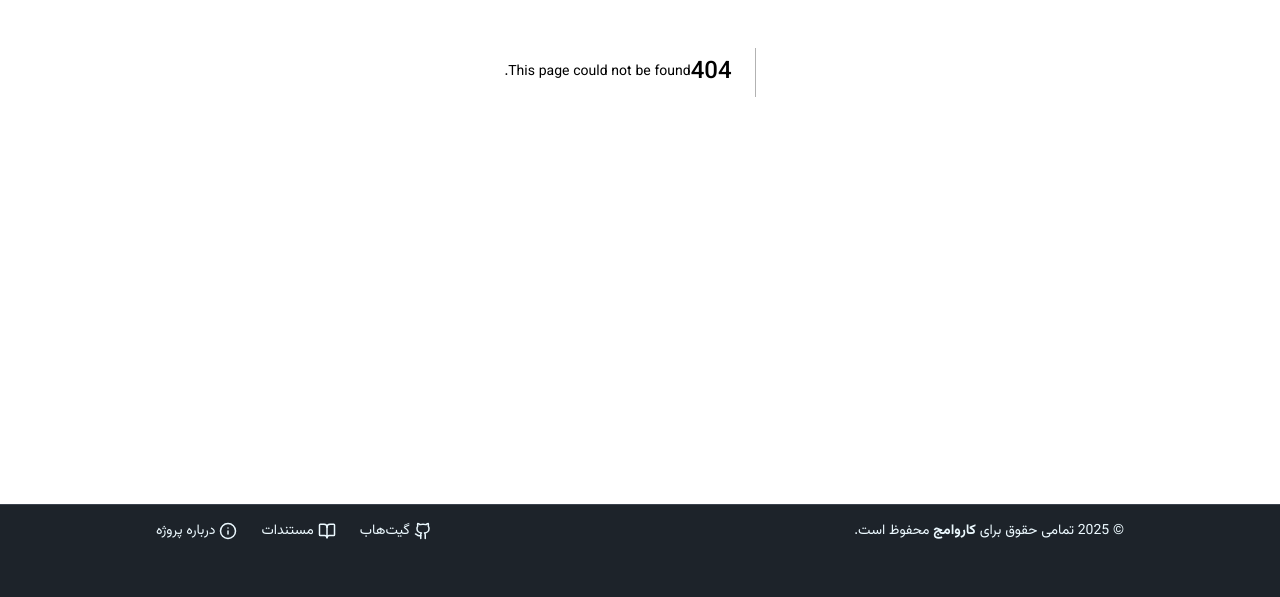
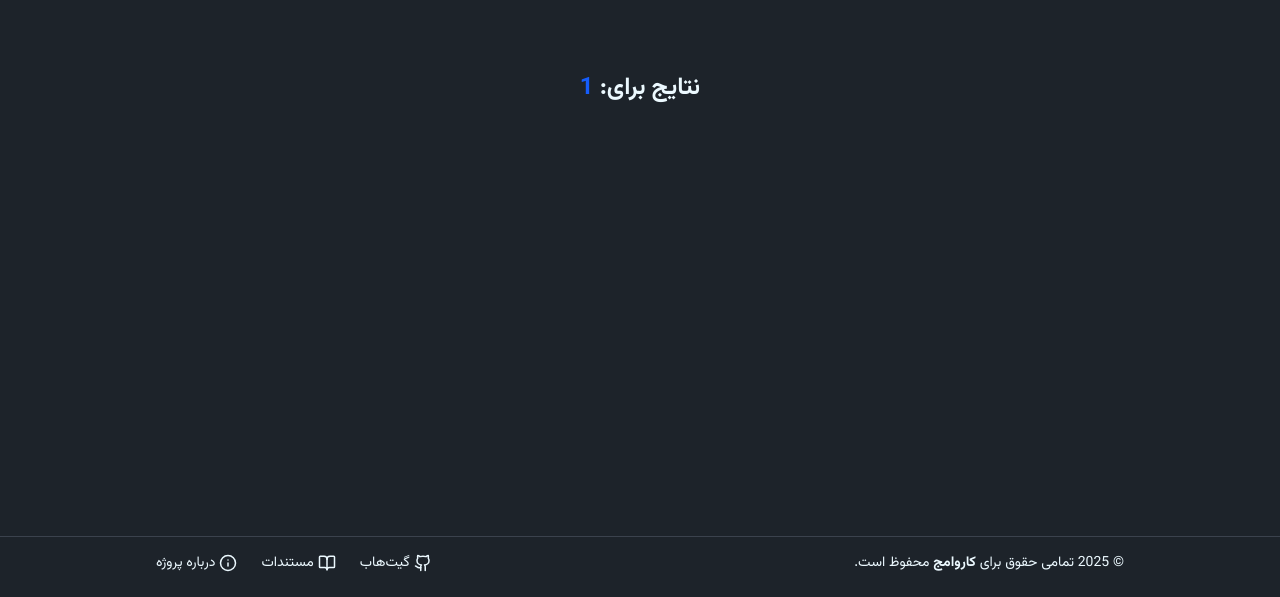
Before and after one commit to TohidEq/uni-kar-vamej, a Next.js app: page /search/1 in a window 1280 px wide. Before the commit this address had no page. Shown: the part 328-925 px from the top of the page. Before the commit the page ends 893 px from the top, so only its background shows below. Built offline with nearby package versions, Linux system fonts and the light colour scheme.

Commit message:
Seach: Query String to Clean URL

```diff
--- a/src/app/layout.tsx
+++ b/src/app/layout.tsx
@@ -2,7 +2,6 @@ import type { Metadata } from "next";
 import "@/styles/globals.scss";
 import ThemeInitializer from "@/components/ThemeInitializer";
 import Footer from "@/components/Footer";
-import { Suspense } from "react";
 
 export const metadata: Metadata = {
   title: "کاروامج",
@@ -19,9 +18,7 @@ export default function RootLayout({
       <body className={`antialiased flex flex-col min-h-screen`}>
         <ThemeInitializer />
         {/* محتوا + رشددهنده برای گرفتن فضای خالی */}
-        <main className="flex-1">
-          <Suspense>{children}</Suspense>
-        </main>
+        <main className="flex-1">{children}</main>
 
         <Footer />
       </body>
--- a/src/app/page.tsx
+++ b/src/app/page.tsx
@@ -15,17 +15,22 @@ export default function Home() {
       setHasFavorites(true);
     }
   }, []);
-
+  // TODO: font fix for main title and Shoaar and other...
   return (
     <div className="main min-h-screen flex flex-col">
       <Navbar enableFavoriteLink={true} />
 
       {/* محتوای اصلی در یک‌سوم بالای صفحه */}
       <div
-        className="flex flex-col items-center justify-start flex-grow px-4 text-center pt-[8vh] md:pt-[10vh]"
+        className="flex flex-col items-center justify-start flex-grow px-4 text-center pt-[10vh] md:pt-[20vh]"
         dir="rtl"
       >
         <div className="w-full max-w-md">
+          {/* شعار سایت */}
+          <p className="text-sm md:text-base mb-2 font-medium">
+            با چند کلمه، فرصت‌هاتو پیدا کن!
+          </p>
+
           <h2 className="text-lg sm:text-xl md:text-2xl lg:text-3xl font-semibold mb-4">
             چه شغل یا پروژه‌ای تو ذهنته؟
           </h2>
@@ -33,10 +38,10 @@ export default function Home() {
           <SearchInput />
 
           {!hasFavorites && (
-            <div className="mt-4 text-sm flex items-center gap-1  justify-center">
+            <div className="mt-4 text-sm flex items-center gap-1 justify-center">
               <Link
                 href="/favorites"
-                className="flex items-center gap-1 border-b border-gray-400 pb-[1px] group"
+                className="flex items-center gap-1 border-b border-blue-600/40 pb-[1px] group custom-link-underline"
               >
                 <Heart
                   className="w-4 h-4 text-red-500 animate-pulse transition-all duration-300 group-hover:scale-110 group-hover:animate-[pulse_2s_infinite]"
--- /dev/null
+++ b/src/app/search/[keyword]/page.tsx
@@ -0,0 +1,23 @@
+"use client";
+
+import { useParams } from "next/navigation";
+
+export default function SearchKeywordPage() {
+  const params = useParams();
+  const keyword = params.keyword || ":)";
+
+  return (
+    <div
+      className="min-h-screen flex items-center justify-center text-center"
+      dir="rtl"
+    >
+      {keyword ? (
+        <h1 className="text-2xl font-bold">
+          نتایج برای: <span className="text-blue-600">{keyword}</span>
+        </h1>
+      ) : (
+        <h1 className="text-xl text-gray-500">هیچ عبارتی وارد نشده!</h1>
+      )}
+    </div>
+  );
+}
--- /dev/null
+++ b/src/app/search/layout.tsx
@@ -0,0 +1,36 @@
+"use client";
+
+import React, { Suspense } from "react";
+import { Loader2 } from "lucide-react";
+
+export default function SearchLayout({
+  children,
+}: {
+  children: React.ReactNode;
+}) {
+  return (
+    <div style={{ padding: "1rem" }}>
+      <Suspense
+        fallback={
+          <div
+            style={{
+              display: "flex",
+              justifyContent: "center",
+              alignItems: "center",
+              height: "50vh",
+            }}
+          >
+            <Loader2
+              size={48}
+              className="animate-spin"
+              strokeWidth={2}
+              color="#4F46E5"
+            />
+          </div>
+        }
+      >
+        {children}
+      </Suspense>
+    </div>
+  );
+}
--- a/src/app/search/page.tsx
+++ b/src/app/search/page.tsx
@@ -1,23 +1,10 @@
-"use client";
-
-import { useSearchParams } from "next/navigation";
-
 export default function SearchPage() {
-  const searchParams = useSearchParams();
-  const query = searchParams.get("q");
-
   return (
     <div
       className="min-h-screen flex items-center justify-center text-center"
       dir="rtl"
     >
-      {query ? (
-        <h1 className="text-2xl font-bold">
-          نتایج برای: <span className="text-blue-600">{query}</span>
-        </h1>
-      ) : (
-        <h1 className="text-xl text-gray-500">هیچ عبارتی وارد نشده!</h1>
-      )}
+      <h1 className="text-xl text-gray-500">هیچ عبارتی وارد نشده!</h1>
     </div>
   );
 }
--- a/src/components/SearchInput.tsx
+++ b/src/components/SearchInput.tsx
@@ -10,7 +10,9 @@ export default function SearchInput() {
   const handleSearch = () => {
     const trimmed = query.trim();
     if (!trimmed) return;
-    router.push(`/search?q=${encodeURIComponent(trimmed)}`);
+    // جایگزین کردن فاصله با + برای URL
+    const formattedQuery = encodeURIComponent(trimmed.replace(/\s+/g, '+'));
+    router.push(`/search/${formattedQuery}`);
   };
 
   const handleKeyDown = (e: React.KeyboardEvent<HTMLInputElement>) => {
--- a/src/styles/globals.scss
+++ b/src/styles/globals.scss
@@ -9,13 +9,14 @@
       "Courier New", monospace;
     --color-red-500: oklch(63.7% 0.237 25.331);
     --color-blue-600: oklch(54.6% 0.245 262.881);
-    --color-gray-400: oklch(70.7% 0.022 261.325);
     --color-gray-500: oklch(55.1% 0.027 264.364);
     --color-black: #000;
     --spacing: 0.25rem;
     --container-md: 28rem;
     --text-sm: 0.875rem;
     --text-sm--line-height: calc(1.25 / 0.875);
+    --text-base: 1rem;
+    --text-base--line-height: calc(1.5 / 1);
     --text-lg: 1.125rem;
     --text-lg--line-height: calc(1.75 / 1.125);
     --text-xl: 1.25rem;
@@ -25,6 +26,7 @@
     --text-3xl: 1.875rem;
     --text-3xl--line-height: calc(2.25 / 1.875);
     --font-weight-extralight: 200;
+    --font-weight-medium: 500;
     --font-weight-semibold: 600;
     --font-weight-bold: 700;
     --radius-xl: 0.75rem;
@@ -703,6 +705,9 @@
   .mr-2 {
     margin-right: calc(var(--spacing) * 2);
   }
+  .mb-2 {
+    margin-bottom: calc(var(--spacing) * 2);
+  }
   .mb-4 {
     margin-bottom: calc(var(--spacing) * 4);
   }
@@ -754,6 +759,9 @@
   .hidden {
     display: none;
   }
+  .h-3 {
+    height: calc(var(--spacing) * 3);
+  }
   .h-4 {
     height: calc(var(--spacing) * 4);
   }
@@ -765,6 +773,9 @@
   }
   .min-h-screen {
     min-height: 100vh;
+  }
+  .w-3 {
+    width: calc(var(--spacing) * 3);
   }
   .w-4 {
     width: calc(var(--spacing) * 4);
@@ -849,8 +860,11 @@
     border-bottom-style: var(--tw-border-style);
     border-bottom-width: 1px;
   }
-  .border-gray-400 {
-    border-color: var(--color-gray-400);
+  .border-blue-600\/40 {
+    border-color: color-mix(in srgb, oklch(54.6% 0.245 262.881) 40%, transparent);
+    @supports (color: color-mix(in lab, red, red)) {
+      border-color: color-mix(in oklab, var(--color-blue-600) 40%, transparent);
+    }
   }
   .border-t-gray-500\/40 {
     border-top-color: color-mix(in srgb, oklch(55.1% 0.027 264.364) 40%, transparent);
@@ -879,8 +893,8 @@
   .pt-4 {
     padding-top: calc(var(--spacing) * 4);
   }
-  .pt-\[8vh\] {
-    padding-top: 8vh;
+  .pt-\[10vh\] {
+    padding-top: 10vh;
   }
   .pb-6 {
     padding-bottom: calc(var(--spacing) * 6);
@@ -914,6 +928,10 @@
     --tw-font-weight: var(--font-weight-bold);
     font-weight: var(--font-weight-bold);
   }
+  .font-medium {
+    --tw-font-weight: var(--font-weight-medium);
+    font-weight: var(--font-weight-medium);
+  }
   .font-semibold {
     --tw-font-weight: var(--font-weight-semibold);
     font-weight: var(--font-weight-semibold);
@@ -936,6 +954,9 @@
   .antialiased {
     -webkit-font-smoothing: antialiased;
     -moz-osx-font-smoothing: grayscale;
+  }
+  .opacity-70 {
+    opacity: 70%;
   }
   .transition-all {
     transition-property: all;
@@ -1076,15 +1097,21 @@
       padding: calc(var(--spacing) * 4);
     }
   }
-  .md\:pt-\[10vh\] {
+  .md\:pt-\[20vh\] {
     @media (width >= 48rem) {
-      padding-top: 10vh;
+      padding-top: 20vh;
     }
   }
   .md\:text-2xl {
     @media (width >= 48rem) {
       font-size: var(--text-2xl);
       line-height: var(--tw-leading, var(--text-2xl--line-height));
+    }
+  }
+  .md\:text-base {
+    @media (width >= 48rem) {
+      font-size: var(--text-base);
+      line-height: var(--tw-leading, var(--text-base--line-height));
     }
   }
   .lg\:text-3xl {
```
